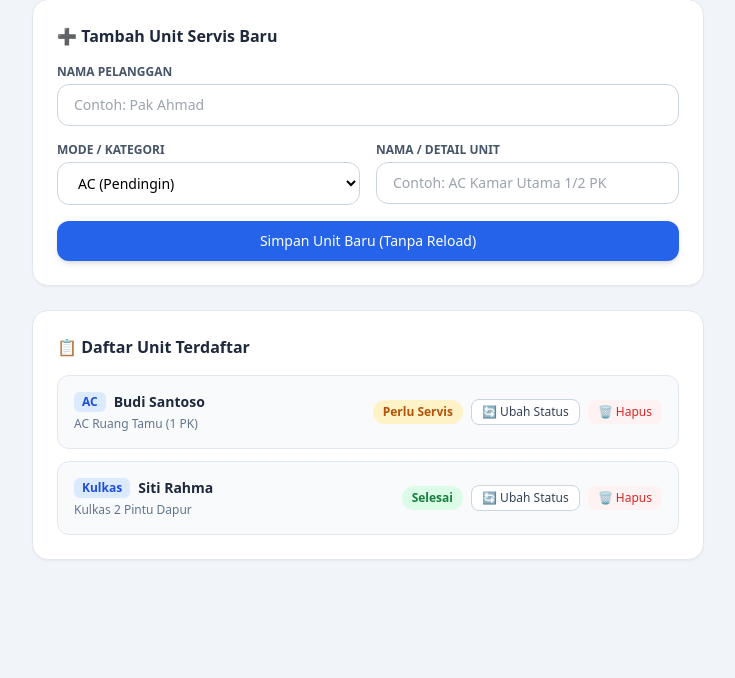
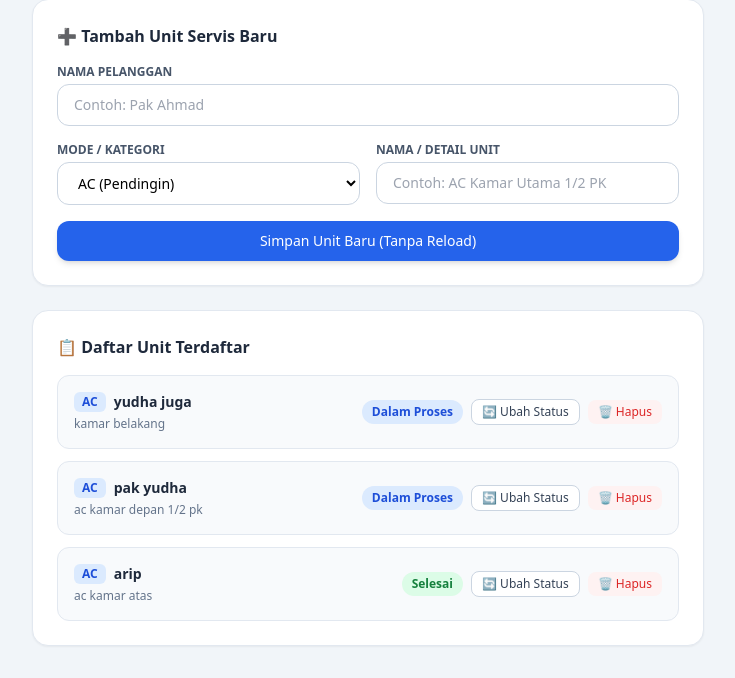
Before and after one commit to yudha-nurul/aplikasi-ac, a FastAPI app: page / in a window 1280 px wide. Shown: the part 153-831 px from the top of the page, without its empty margins (272-1007 px from the left). Before the commit the page ends 713 px from the top, so only its background shows below. Run offline with FastAPI, Linux system fonts and the light colour scheme; data comes from the database, SQL or seed files in the repository; both versions use the stored data as it was after the commit; some libraries are stand-ins or nearby versions.

Commit message:
bikin database lokal sqlite berhasil

```diff
--- a/main.py
+++ b/main.py
@@ -1,17 +1,49 @@
+import sqlite3
 from fastapi import FastAPI, Request, Form
 from fastapi.templating import Jinja2Templates
 
 app = FastAPI()
 templates = Jinja2Templates(directory="templates")
 
-# Data sementara dengan status awal
-daftar_unit = [
-    {"nama_pelanggan": "Budi Santoso", "mode": "AC", "unit": "AC Ruang Tamu (1 PK)", "status": "Perlu Servis"},
-    {"nama_pelanggan": "Siti Rahma", "mode": "Kulkas", "unit": "Kulkas 2 Pintu Dapur", "status": "Selesai"}
-]
+DB_NAME = "aplikasi_ac.db"
 
+# 🛠️ Fungsi pembantu untuk koneksi ke Database SQLite
+def get_db_connection():
+    conn = sqlite3.connect(DB_NAME)
+    # conn.row_factory memungkingkan kita mengambil data dalam bentuk dictionary
+    conn.row_factory = sqlite3.Row
+    return conn
+
+# 🛠️ Inisialisasi Tabel SQLite saat aplikasi dijalankan
+def init_db():
+    conn = get_db_connection()
+    cursor = conn.cursor()
+    cursor.execute("""
+        CREATE TABLE IF NOT EXISTS unit_servis (
+            id INTEGER PRIMARY KEY AUTOINCREMENT,
+            nama_pelanggan TEXT NOT NULL,
+            mode TEXT NOT NULL,
+            unit TEXT NOT NULL,
+            status TEXT NOT NULL
+        )
+    """)
+    conn.commit()
+    conn.close()
+
+# Jalankan fungsi pembuat tabel
+init_db()
+
+# -------------------------------------------------------------
+# 🌐 ROUTE & ENDPOINTS APLIKASI
+# -------------------------------------------------------------
+
+# 1. Halaman Utama: Mengambil data dari SQLite
 @app.get("/")
 def halaman_utama(request: Request):
+    conn = get_db_connection()
+    daftar_unit = conn.execute("SELECT * FROM unit_servis ORDER BY id DESC").fetchall()
+    conn.close()
+
     return templates.TemplateResponse(
         request=request,
         name="index.html",
@@ -21,6 +53,7 @@ def halaman_utama(request: Request):
         }
     )
 
+# 2. Tambah Data Baru ke Database SQLite
 @app.post("/tambah-unit")
 def tambah_unit(
     request: Request,
@@ -28,13 +61,16 @@ def tambah_unit(
     mode: str = Form(...),
     nama_unit: str = Form(...)
 ):
-    unit_baru = {
-        "nama_pelanggan": nama_pelanggan,
-        "mode": mode,
-        "unit": nama_unit,
-        "status": "Baru Terdaftar"
-    }
-    daftar_unit.insert(0, unit_baru)
+    conn = get_db_connection()
+    conn.execute(
+        "INSERT INTO unit_servis (nama_pelanggan, mode, unit, status) VALUES (?, ?, ?, ?)",
+        (nama_pelanggan, mode, nama_unit, "Baru Terdaftar")
+    )
+    conn.commit()
+
+    # Ambil ulang daftar unit terbaru dari DB
+    daftar_unit = conn.execute("SELECT * FROM unit_servis ORDER BY id DESC").fetchall()
+    conn.close()
 
     return templates.TemplateResponse(
         request=request,
@@ -42,18 +78,26 @@ def tambah_unit(
         context={"daftar_unit": daftar_unit}
     )
 
-# 🔄 Endpoint 1: Ubah Status Unit
-@app.post("/ubah-status/{index}")
-def ubah_status(request: Request, index: int):
-    if 0 <= index < len(daftar_unit):
-        # Siklus perubahan status: Baru Terdaftar -> Dalam Proses -> Selesai -> Perlu Servis
-        status_sekarang = daftar_unit[index]["status"]
+# 3. Ubah Status Unit Berdasarkan ID Unik di Database
+@app.post("/ubah-status/{unit_id}")
+def ubah_status(request: Request, unit_id: int):
+    conn = get_db_connection()
+    unit = conn.execute("SELECT status FROM unit_servis WHERE id = ?", (unit_id,)).fetchone()
+
+    if unit:
+        status_sekarang = unit["status"]
         if status_sekarang == "Baru Terdaftar" or status_sekarang == "Perlu Servis":
-            daftar_unit[index]["status"] = "Dalam Proses"
+            status_baru = "Dalam Proses"
         elif status_sekarang == "Dalam Proses":
-            daftar_unit[index]["status"] = "Selesai"
+            status_baru = "Selesai"
         else:
-            daftar_unit[index]["status"] = "Perlu Servis"
+            status_baru = "Perlu Servis"
+
+        conn.execute("UPDATE unit_servis SET status = ? WHERE id = ?", (status_baru, unit_id))
+        conn.commit()
+
+    daftar_unit = conn.execute("SELECT * FROM unit_servis ORDER BY id DESC").fetchall()
+    conn.close()
 
     return templates.TemplateResponse(
         request=request,
@@ -61,11 +105,15 @@ def ubah_status(request: Request, index: int):
         context={"daftar_unit": daftar_unit}
     )
 
-# ❌ Endpoint 2: Hapus Unit
-@app.post("/hapus-unit/{index}")
-def hapus_unit(request: Request, index: int):
-    if 0 <= index < len(daftar_unit):
-        daftar_unit.pop(index)
+# 4. Hapus Unit Berdasarkan ID Unik di Database
+@app.post("/hapus-unit/{unit_id}")
+def hapus_unit(request: Request, unit_id: int):
+    conn = get_db_connection()
+    conn.execute("DELETE FROM unit_servis WHERE id = ?", (unit_id,))
+    conn.commit()
+
+    daftar_unit = conn.execute("SELECT * FROM unit_servis ORDER BY id DESC").fetchall()
+    conn.close()
 
     return templates.TemplateResponse(
         request=request,
--- a/templates/partials/daftar_unit.html
+++ b/templates/partials/daftar_unit.html
@@ -17,13 +17,13 @@
             {{ item.status }}
         </span>
 
-        <button hx-post="/ubah-status/{{ loop.index0 }}"
+        <button hx-post="/ubah-status/{{ item.id }}"
                 hx-target="#daftar-unit-container"
                 class="px-2.5 py-1 bg-white border border-slate-300 hover:bg-slate-100 text-slate-700 text-xs rounded-lg font-medium transition">
             🔄 Ubah Status
         </button>
 
-        <button hx-post="/hapus-unit/{{ loop.index0 }}"
+        <button hx-post="/hapus-unit/{{ item.id }}"
                 hx-target="#daftar-unit-container"
                 hx-confirm="Yakin ingin menghapus unit ini?"
                 class="px-2.5 py-1 bg-red-50 hover:bg-red-100 text-red-600 text-xs rounded-lg font-medium transition">
@@ -33,5 +33,5 @@
 
 </div>
 {% else %}
-<p class="text-sm text-slate-400 text-center py-4">Belum ada data unit terdaftar.</p>
+<p class="text-sm text-slate-400 text-center py-4">Belum ada data unit terdaftar di database.</p>
 {% endfor %}
```
Also changed, not shown: aplikasi_ac.db (added).
